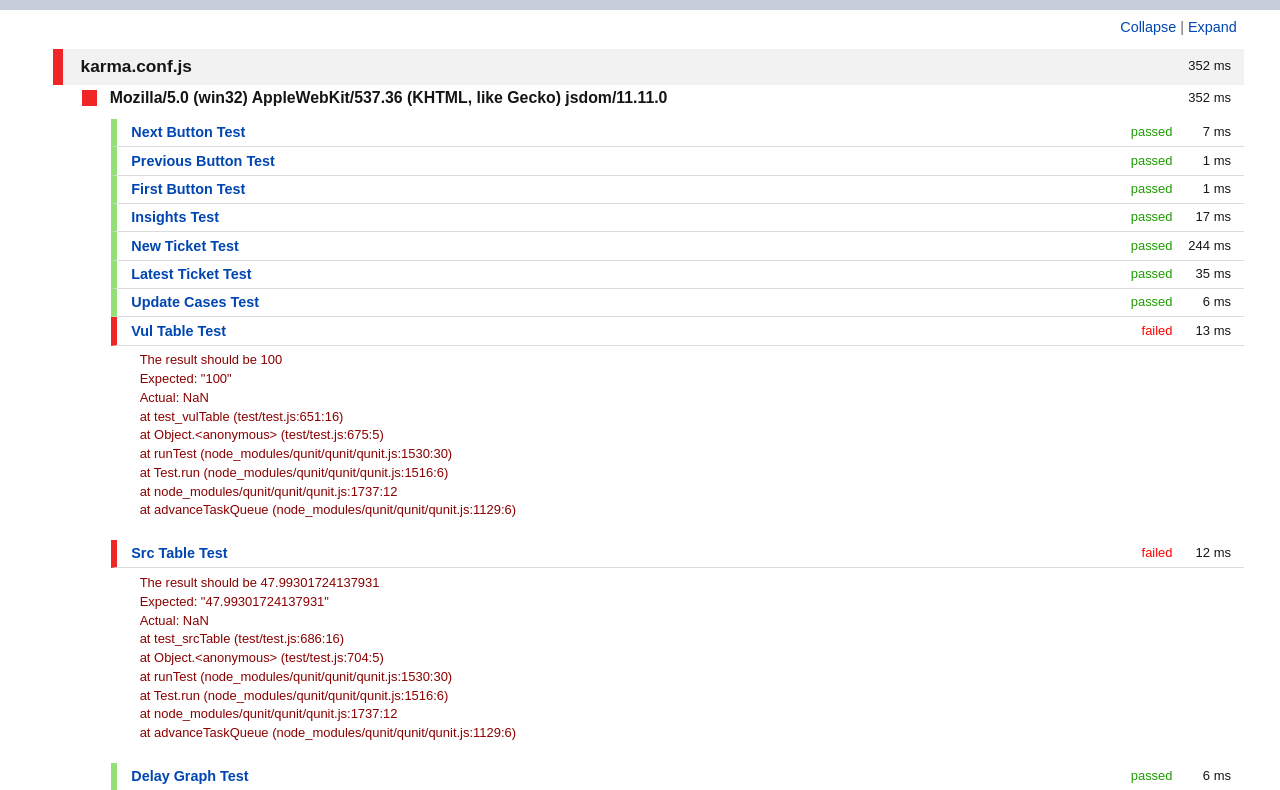
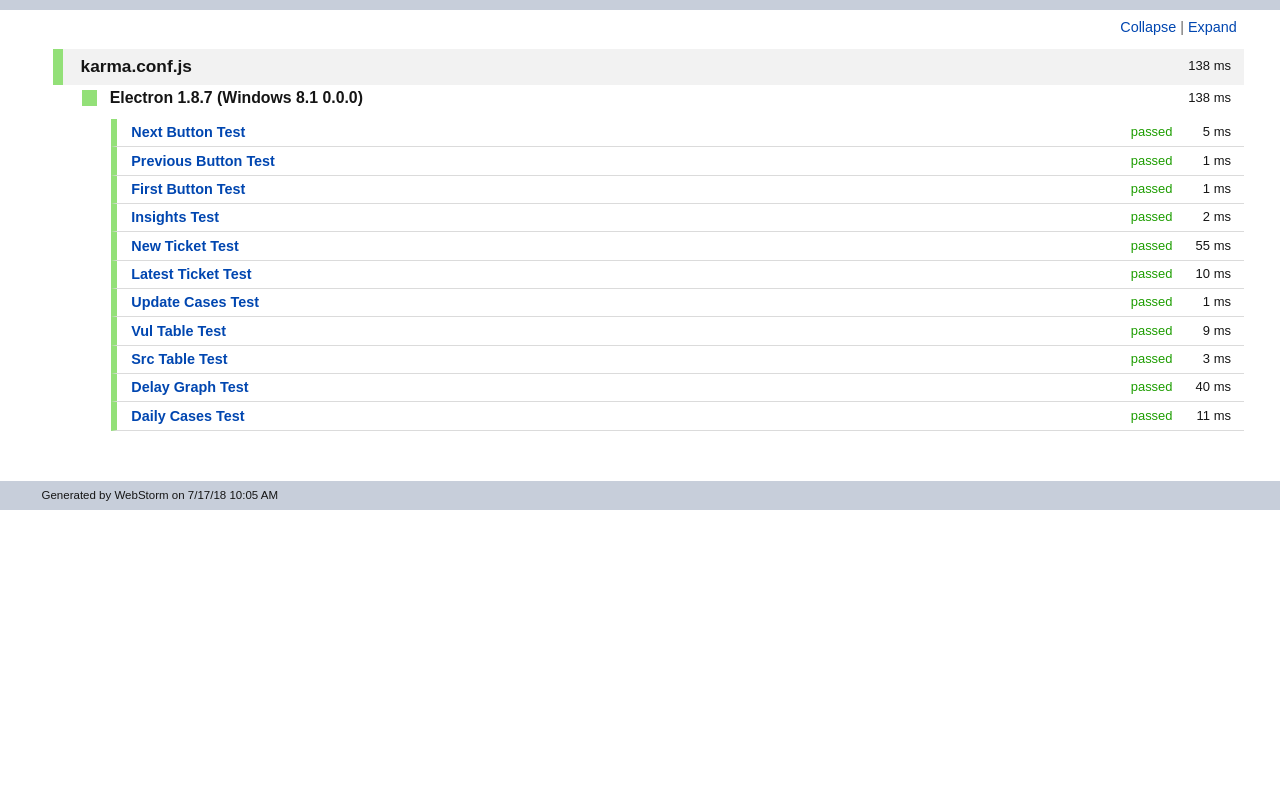
Before and after one commit to mwa28/DataConsult-Testing, an Electron app: page Test Results - Start.html in a window 1280 px wide. Shown: the part 70-860 px from the top of the page. After the commit the page ends 800 px from the top, so only its background shows below. Drawn offline with Linux system fonts and the light colour scheme.

Commit message:
updated test results

```diff
--- a/Test Results - Start.html
+++ b/Test Results - Start.html
@@ -572,8 +572,8 @@ jQuery.cookie = function(name, value, options) {
 <body>
 <div id="container">
 <div id="header">
-<div class="time" xmlns="">352 ms</div>
-<h1>Start: <strong><span class="total" xmlns="http://www.w3.org/1999/xhtml">11 total, </span><span class="failed">3 failed, </span><span class="passed">8 passed</span></strong>
+<div class="time" xmlns="">138 ms</div>
+<h1>Start: <strong><span class="total" xmlns="http://www.w3.org/1999/xhtml">11 total, </span><span class="passed">11 passed</span></strong>
 </h1>
 <div id="treecontrol">
 <ul>
@@ -589,19 +589,19 @@ jQuery.cookie = function(name, value, options) {
 </div>
 <div id="content">
 <ul id="tree">
-<li xmlns="" class="level top failed open">
+<li xmlns="" class="level top open">
 <span><em class="time">
-<div class="time">352 ms</div>
+<div class="time">138 ms</div>
 </em>karma.conf.js</span>
 <ul>
-<li class="level suite failed open">
+<li class="level suite open">
 <span><em class="time">
-<div class="time">352 ms</div>
-</em>Mozilla/5.0 (win32) AppleWebKit/537.36 (KHTML, like Gecko) jsdom/11.11.0</span>
+<div class="time">138 ms</div>
+</em>Electron 1.8.7 (Windows 8.1 0.0.0)</span>
 <ul>
 <li class="level test">
 <span><em class="time">
-<div class="time">7 ms</div>
+<div class="time">5 ms</div>
 </em><em class="status">passed</em>Next Button Test</span>
 </li>
 <li class="level test">
@@ -616,63 +616,43 @@ jQuery.cookie = function(name, value, options) {
 </li>
 <li class="level test">
 <span><em class="time">
-<div class="time">17 ms</div>
+<div class="time">2 ms</div>
 </em><em class="status">passed</em>Insights Test</span>
 </li>
 <li class="level test">
 <span><em class="time">
-<div class="time">244 ms</div>
+<div class="time">55 ms</div>
 </em><em class="status">passed</em>New Ticket Test</span>
 </li>
 <li class="level test">
 <span><em class="time">
-<div class="time">35 ms</div>
+<div class="time">10 ms</div>
 </em><em class="status">passed</em>Latest Ticket Test</span>
 </li>
 <li class="level test">
 <span><em class="time">
-<div class="time">6 ms</div>
+<div class="time">1 ms</div>
 </em><em class="status">passed</em>Update Cases Test</span>
-</li>
-<li class="level test failed open">
-<span><em class="time">
-<div class="time">13 ms</div>
-</em><em class="status">failed</em>Vul Table Test</span>
-<ul>
-<li class="text">
-<span class="stderr">	The result should be 100<br/>	Expected: &quot;100&quot;<br/>	Actual: NaN<br/>	    at test_vulTable (test/test.js:651:16)<br/>	    at Object.&lt;anonymous&gt; (test/test.js:675:5)<br/>	    at runTest (node_modules/qunit/qunit/qunit.js:1530:30)<br/>	    at Test.run (node_modules/qunit/qunit/qunit.js:1516:6)<br/>	    at node_modules/qunit/qunit/qunit.js:1737:12<br/>	    at advanceTaskQueue (node_modules/qunit/qunit/qunit.js:1129:6)<br/>	<br/></span>
-</li>
-</ul>
-</li>
-<li class="level test failed open">
-<span><em class="time">
-<div class="time">12 ms</div>
-</em><em class="status">failed</em>Src Table Test</span>
-<ul>
-<li class="text">
-<span class="stderr">	The result should be 47.99301724137931<br/>	Expected: &quot;47.99301724137931&quot;<br/>	Actual: NaN<br/>	    at test_srcTable (test/test.js:686:16)<br/>	    at Object.&lt;anonymous&gt; (test/test.js:704:5)<br/>	    at runTest (node_modules/qunit/qunit/qunit.js:1530:30)<br/>	    at Test.run (node_modules/qunit/qunit/qunit.js:1516:6)<br/>	    at node_modules/qunit/qunit/qunit.js:1737:12<br/>	    at advanceTaskQueue (node_modules/qunit/qunit/qunit.js:1129:6)<br/>	<br/></span>
-</li>
-</ul>
 </li>
 <li class="level test">
 <span><em class="time">
-<div class="time">6 ms</div>
+<div class="time">9 ms</div>
+</em><em class="status">passed</em>Vul Table Test</span>
+</li>
+<li class="level test">
+<span><em class="time">
+<div class="time">3 ms</div>
+</em><em class="status">passed</em>Src Table Test</span>
+</li>
+<li class="level test">
+<span><em class="time">
+<div class="time">40 ms</div>
 </em><em class="status">passed</em>Delay Graph Test</span>
-<ul>
-<li class="text">
-<span class="stdout">&#39;Failed to create chart: can&#39;t acquire context from the given item&#39;<br/></span>
 </li>
-</ul>
-</li>
-<li class="level test failed open">
+<li class="level test">
 <span><em class="time">
-<div class="time">10 ms</div>
-</em><em class="status">failed</em>Daily Cases Test</span>
-<ul>
-<li class="text">
-<span class="stderr">	Died on test #1     at test/test.js:744:7<br/>	    at Script.runInContext (vm.js:102:20)<br/>	    at Object.runInContext (vm.js:280:6)<br/>	    at processJavaScript (C:\Users\mOh\Documents\GitExtensions\DataConsult-Testing\node_modules\jsdom\lib\jsdom\living\nodes\HTMLScriptElement-impl.js:190:10)<br/>	    at HTMLScriptElementImpl._innerEval (C:\Users\mOh\Documents\GitExtensions\DataConsult-Testing\node_modules\jsdom\lib\jsdom\living\nodes\HTMLScriptElement-impl.js:122:5)<br/>	    at C:\Users\mOh\Documents\GitExtensions\DataConsult-Testing\node_modules\jsdom\lib\jsdom\browser\resource-loader.js:31:22<br/>	    at Object.check (C:\Users\mOh\Documents\GitExtensions\DataConsult-Testing\node_modules\jsdom\lib\jsdom\living\nodes\Document-impl.js:76:11): Cannot read property &#39;length&#39; of null<br/>	TypeError: Cannot read property &#39;length&#39; of null<br/>	    at Object.acquireContext (app/Chart.js:10847:19)<br/>	    at Chart.construct (app/Chart.js:3895:27)<br/>	    at new Chart (app/Chart.js:6215:8)<br/>	    at dailyCases (app/app.js:309:21)<br/>	    at test_dailyCases (test/test.js:764:9)<br/>	    at Object.&lt;anonymous&gt; (test/test.js:771:5)<br/>	    at runTest (node_modules/qunit/qunit/qunit.js:1530:30)<br/>	    at Test.run (node_modules/qunit/qunit/qunit.js:1516:6)<br/>	    at node_modules/qunit/qunit/qunit.js:1737:12<br/>	    at advanceTaskQueue (node_modules/qunit/qunit/qunit.js:1129:6)<br/>	<br/></span>
-</li>
-</ul>
+<div class="time">11 ms</div>
+</em><em class="status">passed</em>Daily Cases Test</span>
 </li>
 </ul>
 </li>
@@ -682,7 +662,7 @@ jQuery.cookie = function(name, value, options) {
 </div>
 </div>
 <div id="footer">
-<p>Generated by WebStorm on 7/6/18 1:28 PM</p>
+<p>Generated by WebStorm on 7/17/18 10:05 AM</p>
 </div>
 </body>
 </html>
```
